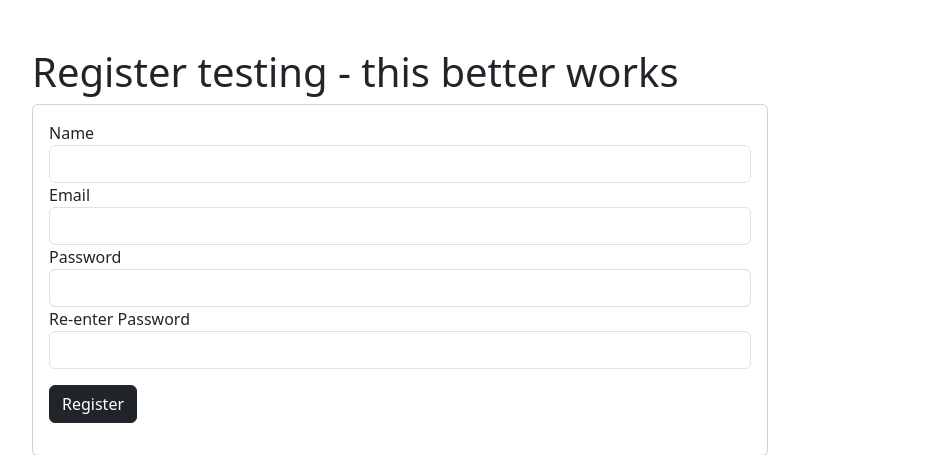
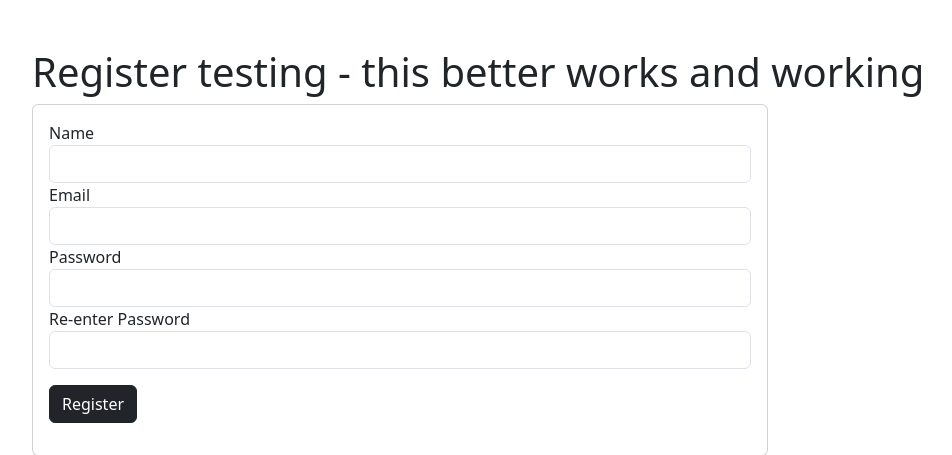
Before and after one commit to NGamerHere/logger, a Node server app: page /registration in a window 1280 px wide. Shown: the top 455 px of the page, without its empty margins (50-1002 px from the left). Run offline with Node 20, Linux system fonts and the light colour scheme; some libraries are stand-ins or nearby versions.

Commit message:
updated the n8n one and two

```diff
--- a/views/registration.ejs
+++ b/views/registration.ejs
@@ -14,7 +14,7 @@
 
 
 <div class="container mt-5">
-    <h1>Register testing - this better works  </h1>
+    <h1>Register testing - this better works and  working </h1>
 
     <div class="row">
         <div class="col-sm-8">
```
